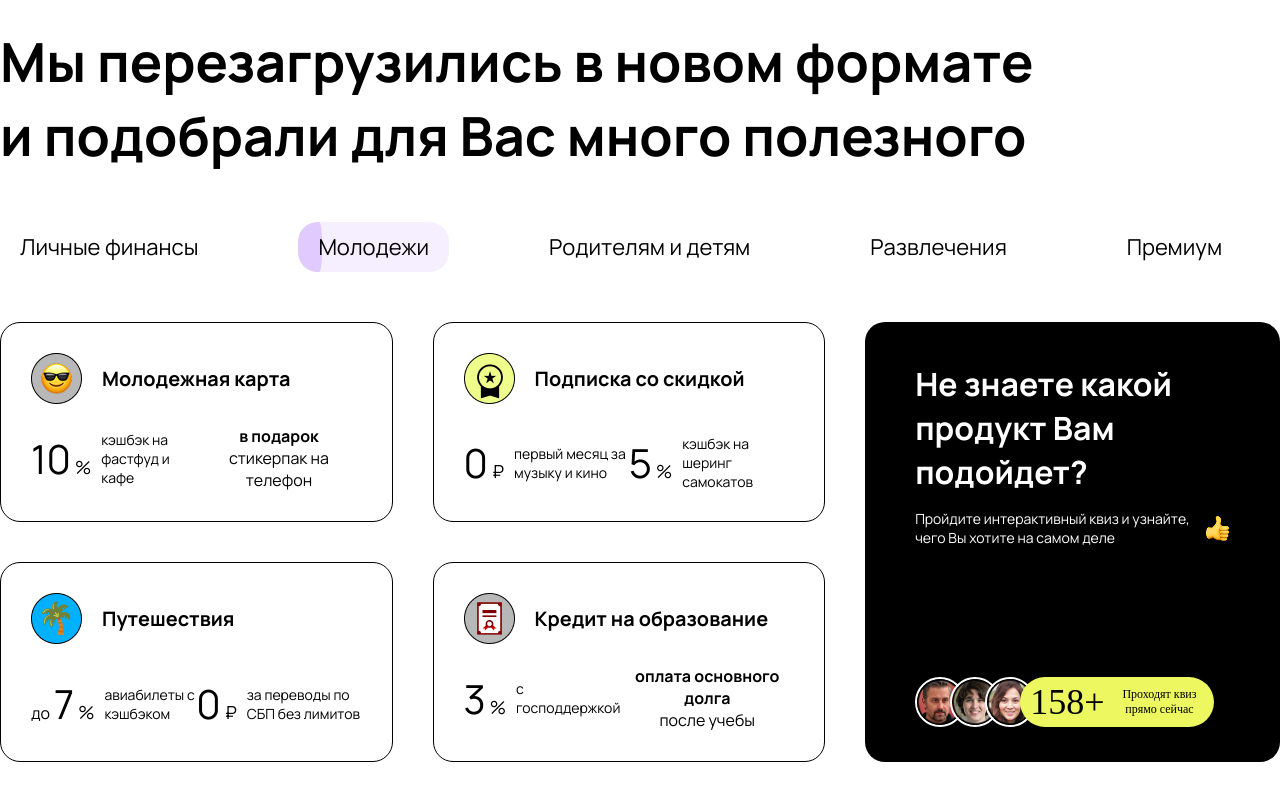
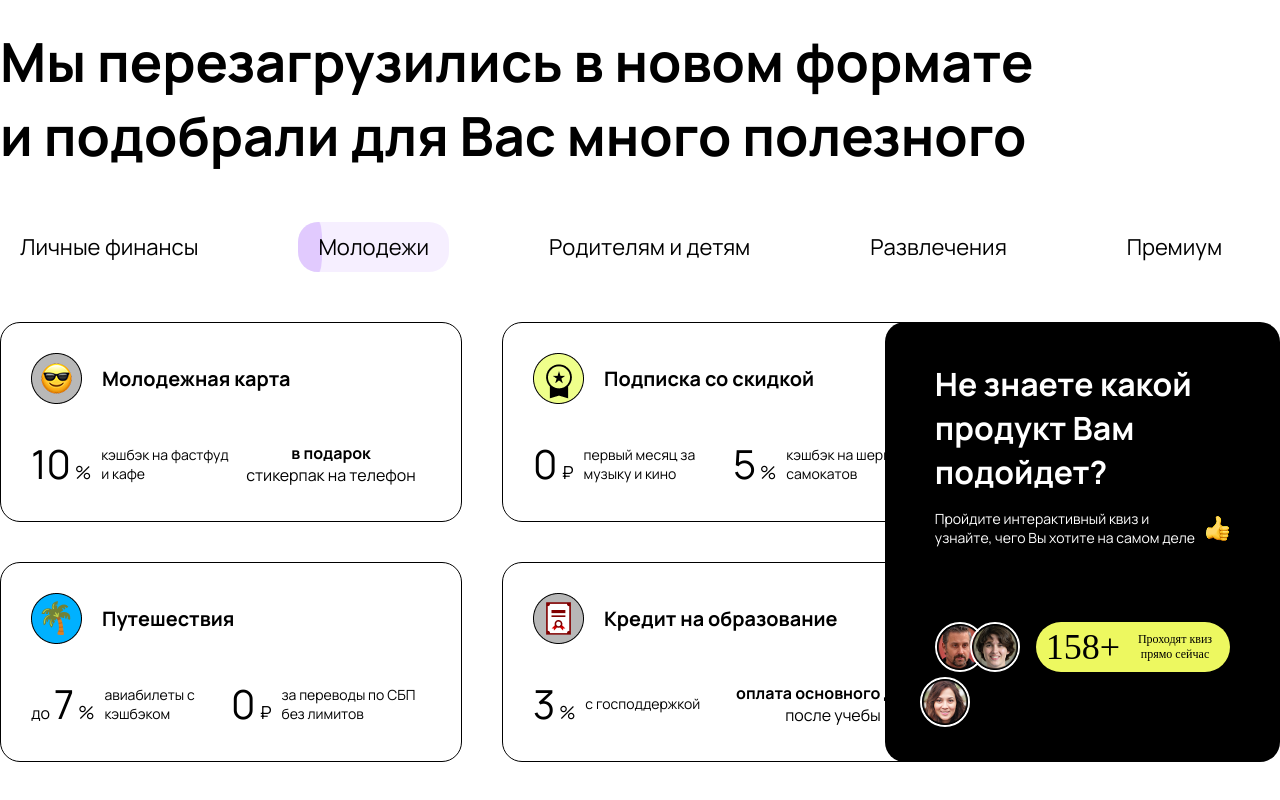
Before and after one commit to VasinVladislav/ReactRSB, a React (Vite) app in the folder RussianStandartBank/: page / in a window 1280 px wide. Shown: the part 867-1667 px from the top of the page. Built offline with nearby package versions, Linux system fonts and the light colour scheme.

Commit message:
Добавлена ссылка к каждой карточке

```diff
--- a/RussianStandartBank/src/components/CatalogSection/CatalogSection.jsx
+++ b/RussianStandartBank/src/components/CatalogSection/CatalogSection.jsx
@@ -68,6 +68,7 @@ export default function CatalogSection() {
                 <div className={classes.grid}>
                     {dataMap[activeTab].map((item) => (
                         <div key={item.id} className={classes.card}>
+                            <a href={item.href} className={classes.cardHref}>
                                 <div className={classes.cardHeader}>
                                     <img src={item.icon} />
                                     <h3>{item.title}</h3>
@@ -75,6 +76,7 @@ export default function CatalogSection() {
                                 <div className={classes.cardContent}>
                                     {item.content}
                                 </div>
+                            </a>
                         </div>
                     ))}
                 </div>
--- a/RussianStandartBank/src/components/CatalogSection/grid/Data.jsx
+++ b/RussianStandartBank/src/components/CatalogSection/grid/Data.jsx
@@ -24,6 +24,7 @@ export const PERSONAL_DATA = [
         id: 'personal_credit',
         title: 'Кредитная карта',
         icon: creditIcon,
+        href: '#',
         content: <>
             <div className="cardRow">
                 <div className="card-number-row">
@@ -42,6 +43,7 @@ export const PERSONAL_DATA = [
         id: 'personal_debit',
         title: 'Дебетовая карта',
         icon: cardIcon,
+        href: '#',
         content: <>
             <div className="cardRow">
                 <div className="card-number-row">
@@ -64,6 +66,7 @@ export const PERSONAL_DATA = [
         id: 'personal_loan',
         title: 'Кредит на любые цели',
         icon: percentIcon,
+        href: '#',
         content: <>
             <div className="cardRow">
                 <div className="card-number-row">
@@ -83,6 +86,7 @@ export const PERSONAL_DATA = [
         id: 'personal_invest',
         title: 'Инвестиции',
         icon: investmentsIcon,
+        href: '#',
         content: <>
             <div className="cardRow">
                 <div className="card-number-row">
@@ -104,6 +108,7 @@ export const YOUTH_DATA = [
         id: 'youth_card',
         title: 'Молодежная карта',
         icon: youthIcon,
+        href: '#',
         content: <>
             <div className="cardRow">
                 <div className="card-number-row">
@@ -122,6 +127,7 @@ export const YOUTH_DATA = [
         id: 'youth_sub',
         title: 'Подписка со скидкой',
         icon: subscriptionIcon,
+        href: '#',
         content: <>
             <div className="cardRow">
                 <div className="card-number-row">
@@ -143,6 +149,7 @@ export const YOUTH_DATA = [
         id: 'youth_travel',
         title: 'Путешествия',
         icon: travelIcon,
+        href: '#',
         content: <>
             <div className="cardRow">
                 <div className="card-number-row">
@@ -165,6 +172,7 @@ export const YOUTH_DATA = [
         id: 'youth_education',
         title: 'Кредит на образование',
         icon: educationIcon,
+        href: '#',
         content: <>
             <div className="cardRow">
                 <div className="card-number-row">
@@ -186,6 +194,7 @@ export const FAMILY_DATA = [
         id: 'family_kids',
         title: 'Детская карта',
         icon: childIcon,
+        href: '#',
         content: <>
             <div className="cardRow">
                 <div className="card-number-row">
@@ -205,6 +214,7 @@ export const FAMILY_DATA = [
         id: 'family_deposit',
         title: 'Семейный счет',
         icon: familyIcon,
+        href: '#',
         content: <>
             <div className="cardRow">
                 <div className="card-number-row">
@@ -225,6 +235,7 @@ export const FAMILY_DATA = [
         id: 'family_mortgage',
         title: 'Семейная ипотека',
         icon: houseIcon,
+        href: '#',
         content: <>
             <div className="cardRow">
                 <div className="card-number-row">
@@ -245,6 +256,7 @@ export const FAMILY_DATA = [
         id: 'family_cashback',
         title: 'Супермаркеты',
         icon: marketIcon,
+        href: '#',
         content: <>
             <div className="cardRow">
                 <div className="card-number-row">
@@ -267,6 +279,7 @@ export const ENTERTAINMENT_DATA = [
         id: 'ent_cinema',
         title: 'Кино и театры',
         icon: cinemaIcon,
+        href: '#',
         content: <>
             <div className="cardRow">
                 <div className="card-number-row">
@@ -286,6 +299,7 @@ export const ENTERTAINMENT_DATA = [
         id: 'ent_games',
         title: 'Гейминг',
         icon: gameIcon,
+        href: '#',
         content: <>
             <div className="cardRow">
                 <div className="card-number-row">
@@ -306,6 +320,7 @@ export const ENTERTAINMENT_DATA = [
         id: 'ent_restaurants',
         title: 'Рестораны',
         icon: restaurantIcon,
+        href: '#',
         content: <>
             <div className="cardRow">
                 <div className="card-number-row">
@@ -326,6 +341,7 @@ export const ENTERTAINMENT_DATA = [
         id: 'ent_events',
         title: 'Концерты и фесты',
         icon: festIcon,
+        href: '#',
         content: <>
             <div className="cardRow">
                 <div className="cardColumn">
@@ -347,6 +363,7 @@ export const PREMIUM_DATA = [
         id: 'prem_card',
         title: 'Премиальная металлическая',
         icon: metalIcon,
+        href: '#',
         content: <>
             <div className="cardRow">
                 <div className="cardColumn">
@@ -365,6 +382,7 @@ export const PREMIUM_DATA = [
         id: 'prem_concierge',
         title: 'Консьерж-сервис',
         icon: conciergeIcon,
+        href: '#',
         content: <>
             <div className="cardRow">
                 <div className="cardColumn">
@@ -383,6 +401,7 @@ export const PREMIUM_DATA = [
         id: 'prem_cashback',
         title: 'Премиум Кэшбэк',
         icon: premiumIcon,
+        href: '#',
         content: <>
             <div className="cardRow">
                 <div className="card-number-row">
@@ -402,6 +421,7 @@ export const PREMIUM_DATA = [
         id: 'prem_wealth',
         title: 'Управление капиталом',
         icon: goldIcon,
+        href: '#',
         content: <>
             <div className="cardRow">
                 <div className="cardColumn">
--- a/RussianStandartBank/src/components/CatalogSection/style.js
+++ b/RussianStandartBank/src/components/CatalogSection/style.js
@@ -89,7 +89,17 @@ export const useStyles = createUseStyles({
     justifyContent: "space-between",
     padding: 30,
     border: "1px solid black",
-    borderRadius: 20
+    borderRadius: 20,
+    cursor: "pointer",
+  },
+  cardHref: {
+    width: "100%",
+    height: "100%",
+    display: "flex",
+    flexDirection: "column",
+    justifyContent: "space-between",
+    textDecoration: "none",
+    color: "black"
   },
   cardHeader: {
     display: "flex",
@@ -112,14 +122,14 @@ export const useStyles = createUseStyles({
       flexDirection: "row",
       alignItems: "center",
       gap: 10,
-      maxWidth: "50%",
+      width: "200px",
     },
     '& .cardColumn': {
       display: "flex",
       flexDirection: "column",
       alignItems: "center",
       textAlign: "center",
-      maxWidth: 185,
+      width: "200px",
       maxHeight: 70
     },
     '& .card-number-row': {
```
Lines whose indentation alone changed are shown as unchanged.
